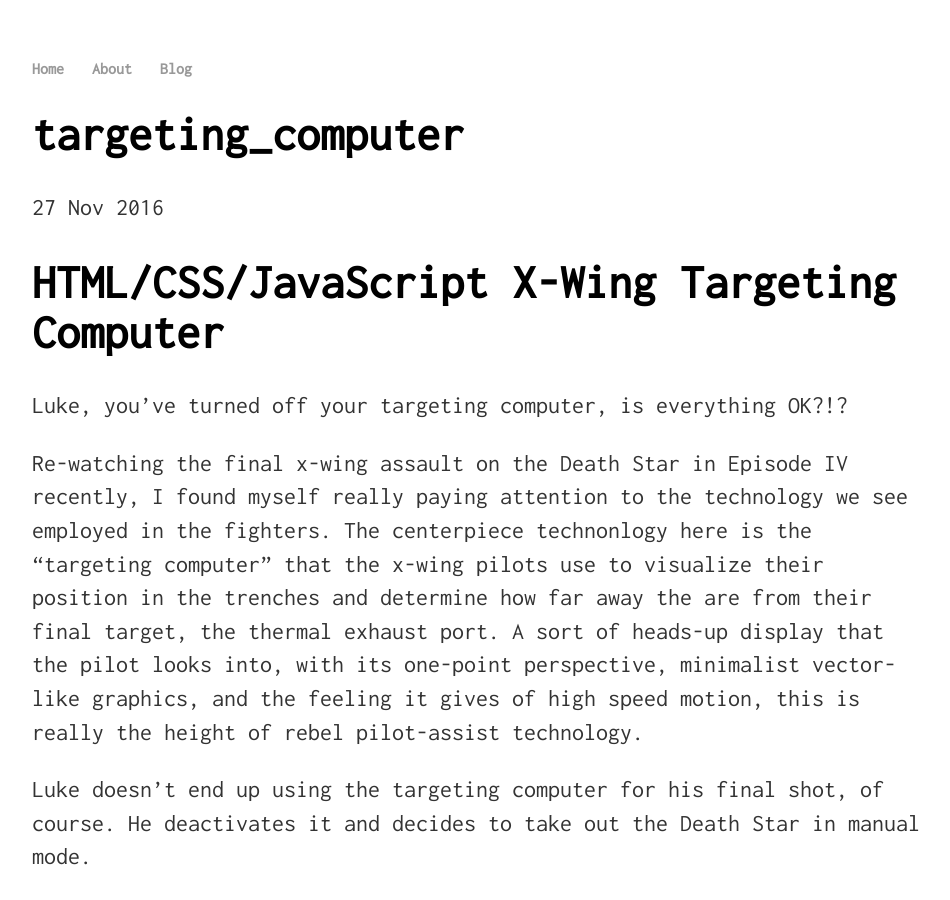
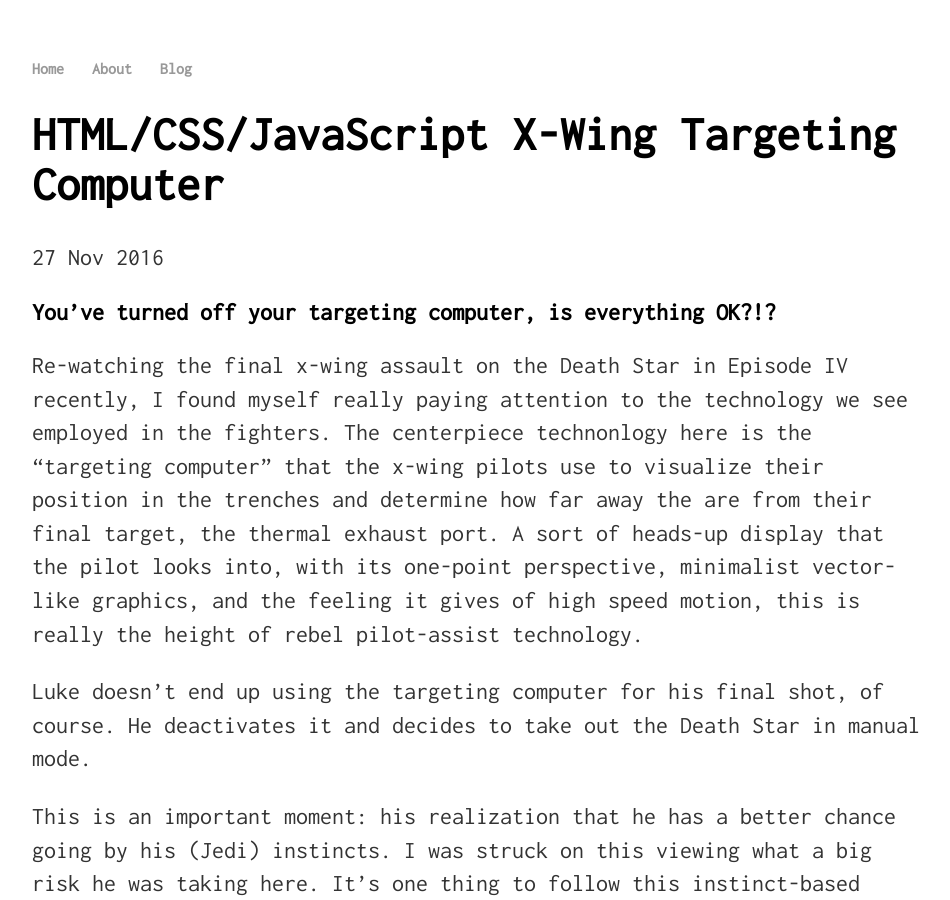
Before and after one commit to mcmonty2600/mcmonty2600.github.io, a Jekyll site: the page built from _posts/2016-11-29-x-wing-targeting-computer.md, in a window 1280 px wide and 900 px high. Shown: the whole window, without its empty margins (160-1110 px from the left). Built offline with Jekyll 4.4.1, drawn with Linux system fonts in a browser that asks for light colours.

Commit message:
Update and rename 2016-11-29-targeting_computer.md to 2016-11-29-x-wing-targeting-computer.md

```diff
--- a/_posts/2016-11-29-targeting_computer.md
+++ b/_posts/2016-11-29-x-wing-targeting-computer.md
@@ -1,13 +1,11 @@
 ---
 layout: post
-title: "targeting_computer"
+title: "HTML/CSS/JavaScript X-Wing Targeting Computer"
 date: 2016-11-27
 ---
 
-# HTML/CSS/JavaScript X-Wing Targeting Computer
-
 <div style="position:relative" markdown="1">
-Luke, you've turned off your targeting computer, is everything OK?!?
+## You've turned off your targeting computer, is everything OK?!?
 
 Re-watching the final x-wing assault on the Death Star in Episode IV recently, I found myself really paying attention to the technology we see employed in the fighters. The centerpiece technonlogy here is the "targeting computer" that the x-wing pilots use to visualize their position in the trenches and determine how far away the are from their final target, the thermal exhaust port. A sort of heads-up display that the pilot looks into, with its one-point perspective, minimalist vector-like graphics, and the feeling it gives of high speed motion, this is really the height of rebel pilot-assist technology.
 
```
